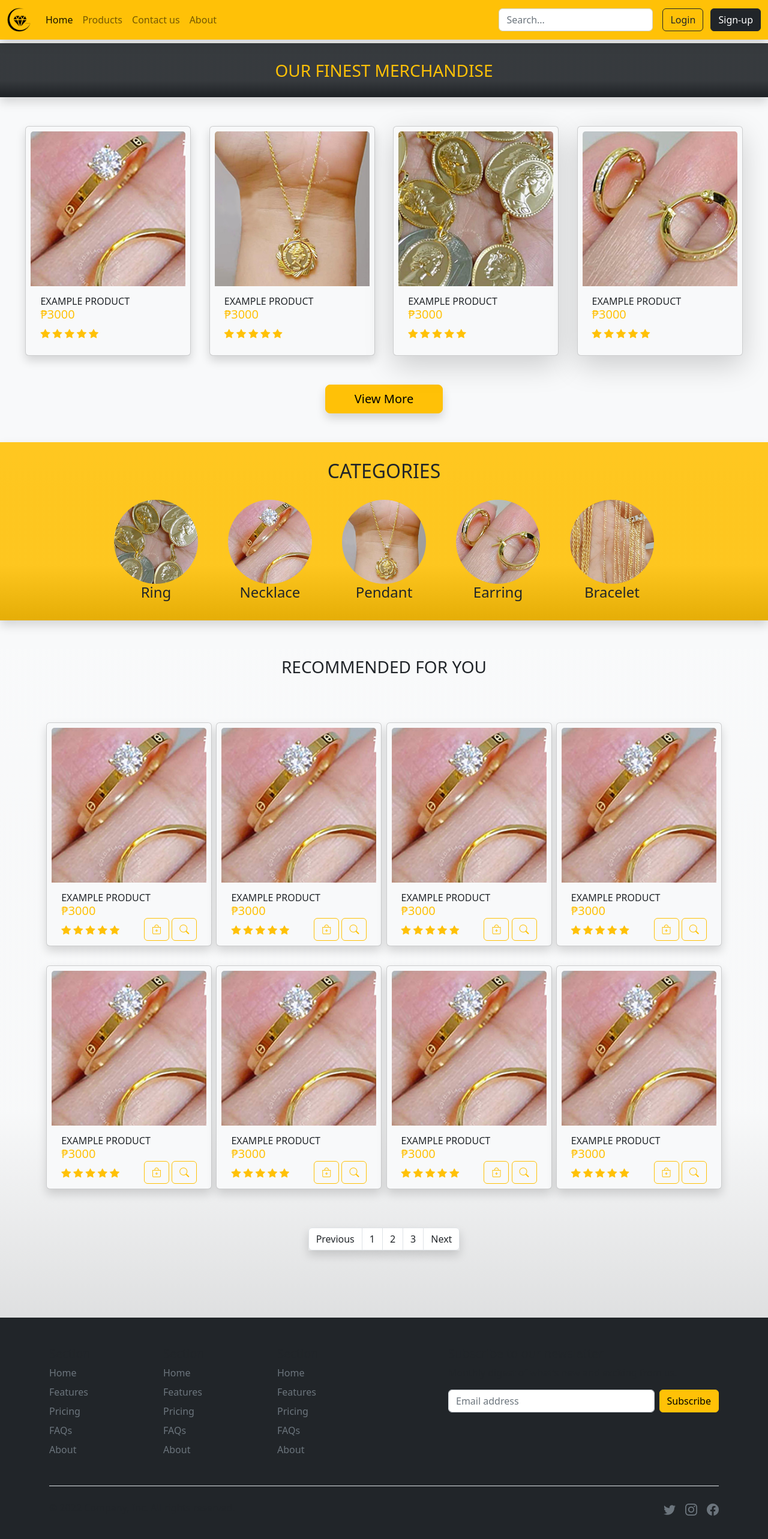
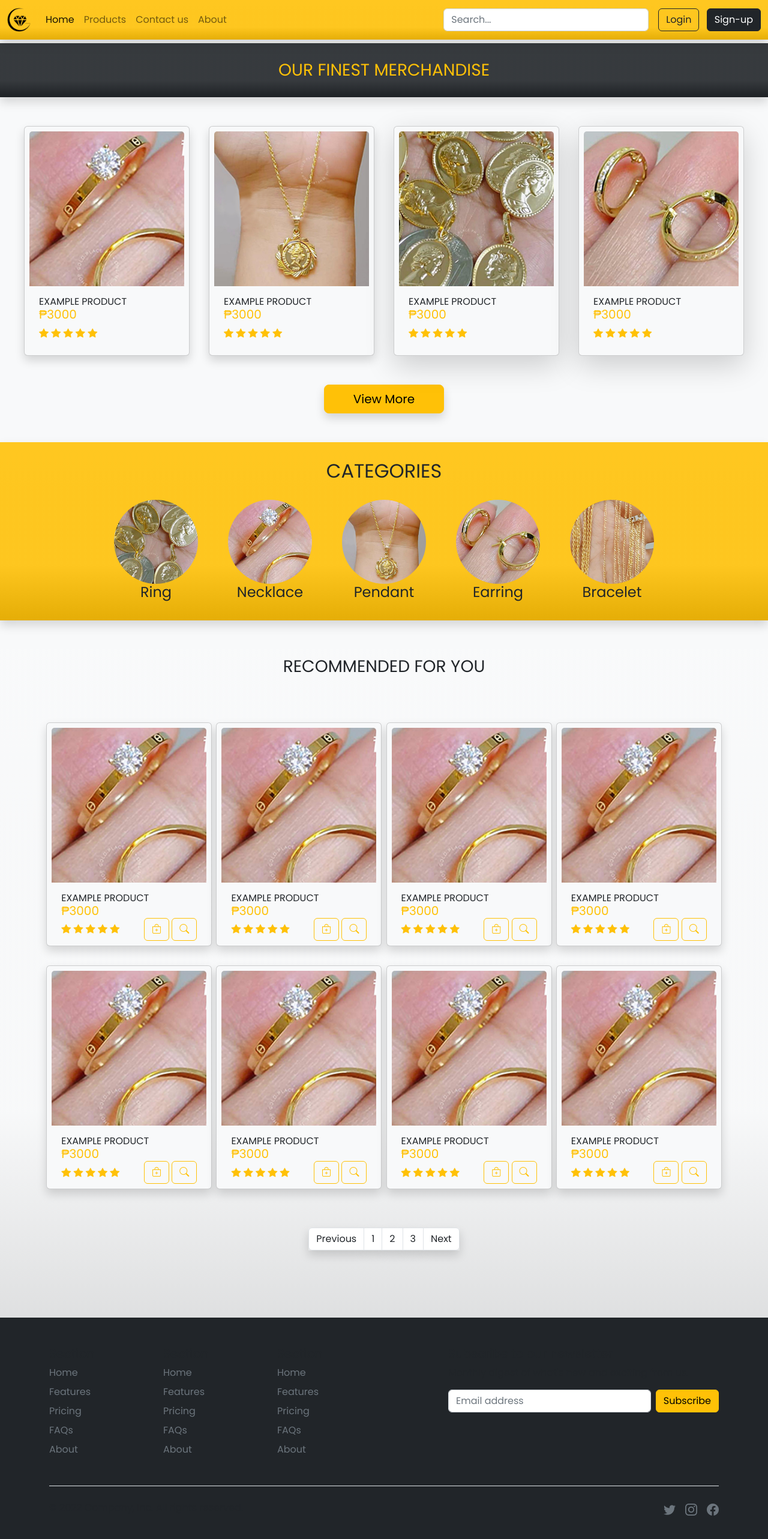
Before and after one commit to onechie/Gold-Place-PH, a PHP site: page /products.php in a window 1280 px wide. Shown: the top 2565 px of the page at 60% size. Run offline with PHP 8.4, Linux system fonts and the light colour scheme; some libraries are stand-ins or nearby versions.

Commit message:
Small update

```diff
--- a/css/default.css
+++ b/css/default.css
@@ -1,3 +1,4 @@
+@import url('https://fonts.googleapis.com/css2?family=Poppins:wght@100;200;300;400;500&display=swap');
 :root {
     --primary:#0d6efd;
     --secondary:#6c757d;
@@ -7,11 +8,11 @@
     --danger:#dc3545;
     --light:#f8f9fa;
     --dark:#212529;
-  }
-*{
 }
 html, body {
     height: 100%;
+    font-family: 'Poppins', sans-serif;
+    overflow: hidden;
 }
 .gray-text{
     color: gray;
--- a/user-panel/header.php
+++ b/user-panel/header.php
@@ -1,5 +1,5 @@
-<nav class="navbar navbar-expand-md navbar-light bg-warning shadow fixed-top" aria-label="Fourth navbar example">
-  <div class="container-xxl ">
+<nav class="navbar navbar-expand-lg navbar-light bg-warning shadow fixed-top gradient" aria-label="Fourth navbar example">
+  <div class="container-xxl">
     <a class="navbar-brand" href="#">
       <img height="40" src="../assets/images/compressed/logo-only-black.png" alt="Logo">
     </a>
@@ -10,10 +10,10 @@
     <div class="collapse navbar-collapse" id="navbar">
       <ul class="navbar-nav me-auto mb-2 mb-md-0">
         <li class="nav-item">
-          <a class="nav-link active" aria-current="page" href="#">Home</a>
+          <a class="nav-link active" aria-current="page" href="home.php">Home</a>
         </li>
         <li class="nav-item">
-          <a class="nav-link" aria-current="page" href="#">Products</a>
+          <a class="nav-link" aria-current="page" href="products.php">Products</a>
         </li>
         <li class="nav-item">
           <a class="nav-link" aria-current="page" href="#">Contact us</a>
--- a/user-panel/home.php
+++ b/user-panel/home.php
@@ -10,7 +10,6 @@
       ?>
       <link rel="stylesheet" href="../css/home.css">
       <title>Login</title>
-
     </head>
 
     <body>
@@ -22,8 +21,8 @@
         }
       ?>
 
-      <main class="bg-light pt-4">
-
+      <main class="bg-light mt-5 h-100 overflow-auto">
+        <div class="container-fluid pt-4 p-0">
         <div id="myCarousel" class="carousel slide" data-bs-ride="carousel">
           <div class="carousel-indicators">
             <button type="button" data-bs-target="#myCarousel" data-bs-slide-to="0" class="active" aria-current="true" aria-label="Slide 1"></button>
@@ -152,6 +151,7 @@
         <?php
           include 'footer.php'
         ?>
+        </div>
       </main>
   </body>
 </html>
--- a/user-panel/links.php
+++ b/user-panel/links.php
@@ -1,7 +1,10 @@
 <meta charset="utf-8">
 <meta name="viewport" content="width=device-width, initial-scale=1">
-<link rel="stylesheet" href="../css/index.css">
+<link rel="preconnect" href="https://fonts.googleapis.com">
+<link rel="preconnect" href="https://fonts.gstatic.com" crossorigin>
+<link href="https://fonts.googleapis.com/css2?family=Poppins:wght@100;200;300;400;500&display=swap" rel="stylesheet">
 <link rel="stylesheet" href="https://cdn.jsdelivr.net/npm/bootstrap-icons@1.9.1/font/bootstrap-icons.css">
 <link href="https://cdn.jsdelivr.net/npm/bootstrap@5.2.1/dist/css/bootstrap.min.css" rel="stylesheet" integrity="sha384-iYQeCzEYFbKjA/T2uDLTpkwGzCiq6soy8tYaI1GyVh/UjpbCx/TYkiZhlZB6+fzT" crossorigin="anonymous">
 <script src="https://cdn.jsdelivr.net/npm/bootstrap@5.2.1/dist/js/bootstrap.bundle.min.js" integrity="sha384-u1OknCvxWvY5kfmNBILK2hRnQC3Pr17a+RTT6rIHI7NnikvbZlHgTPOOmMi466C8" crossorigin="anonymous"></script>
 <script src="https://ajax.googleapis.com/ajax/libs/jquery/3.6.0/jquery.min.js"></script>
+<link rel="stylesheet" href="../css/index.css">
--- a/user-panel/products.php
+++ b/user-panel/products.php
@@ -3,7 +3,6 @@
 <head>
     <?php
         include 'links.php';
-
     ?>
     <link rel="stylesheet" href="../css/products.css">
     <title>View Products</title>
@@ -23,7 +22,7 @@
             <div class="container-xxl py-5">
                 <div class="d-flex flex-row justify-content-evenly">
 
-                    <div class="card d-flex shadow bg-light p-2" style="display:none">
+                    <div class="card d-flex mx-1 shadow bg-light p-2" style="display:none">
                         <img src="../assets/images/compressed/img1.jpg" class="card-img-top" alt="...">
                         <div class="card-body">
                             <h6 class="card-title m-0 fs-6 fw-normal text-dark">EXAMPLE PRODUCT</h6>
@@ -38,7 +37,7 @@
                         </div>
                     </div>
 
-                    <div class="card d-sm-flex shadow bg-light p-2" style="display:none">
+                    <div class="card d-sm-flex mx-1 shadow bg-light p-2" style="display:none">
                         <img src="../assets/images/compressed/img2.jpg" class="card-img-top" alt="...">
                         <div class="card-body">
                             <h6 class="card-title m-0 fs-6 fw-normal text-dark">EXAMPLE PRODUCT</h6>
@@ -52,7 +51,7 @@
                             </span>
                         </div>
                     </div>
-                    <div class="card d-md-flex shadow-lg bg-light p-2" style="display:none">
+                    <div class="card d-md-flex mx-1 shadow-lg bg-light p-2" style="display:none">
                         <img src="../assets/images/compressed/img3.jpg" class="card-img-top" alt="...">
                         <div class="card-body">
                             <h6 class="card-title m-0 fs-6 fw-normal text-dark">EXAMPLE PRODUCT</h6>
@@ -66,7 +65,7 @@
                             </span>
                         </div>
                     </div>
-                    <div class="card d-lg-flex shadow-lg bg-light p-2" style="display:none">
+                    <div class="card d-lg-flex mx-1 shadow-lg bg-light p-2" style="display:none">
                         <img src="../assets/images/compressed/img4.jpg" class="card-img-top" alt="...">
                         <div class="card-body">
                             <h6 class="card-title m-0 fs-6 fw-normal text-dark">EXAMPLE PRODUCT</h6>
--- a/user-panel/register.php
+++ b/user-panel/register.php
@@ -19,7 +19,7 @@
           <div class="container-fluid d-flex justify-content-center rounded-5">
               <form class="form-signin w-100 pb-5 px-4 bg-warning rounded-5" novalidate>
                 <img class="mb-4" src="../assets/images/compressed/logo-only-black.png" alt="" height="70">
-                <h1 class="h3 mb-4 text-dark fw-normal">Create your account</h1>
+                <h1 class="h3 mb-4 text-dark fw-normal fs-4">Create your account</h1>
                 <div class="form-floating mb-1">
                 <input type="text" class="form-control fn" id="fnInput" placeholder="Firstname">
                   <label for="fnInput">
```
Also changed, not shown: css/home.css (+0 -10 lines), user-panel/header-user.php (+4 -4 lines), user-panel/login.php (+5 -5 lines), admin-panel/dashboard.php (added).
